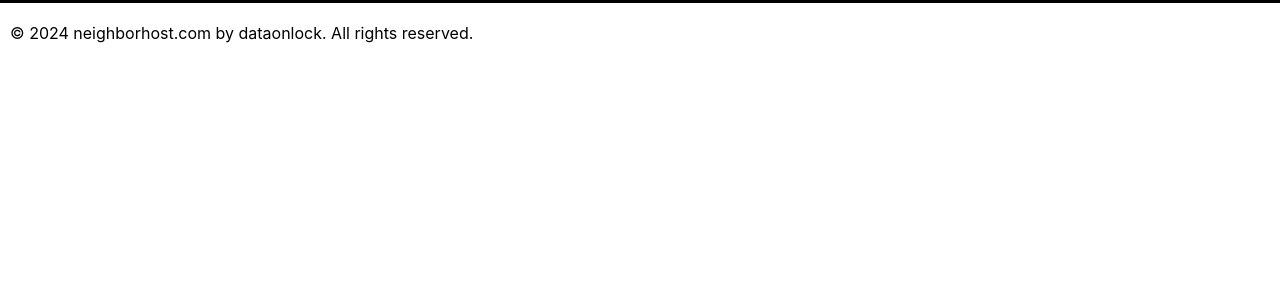
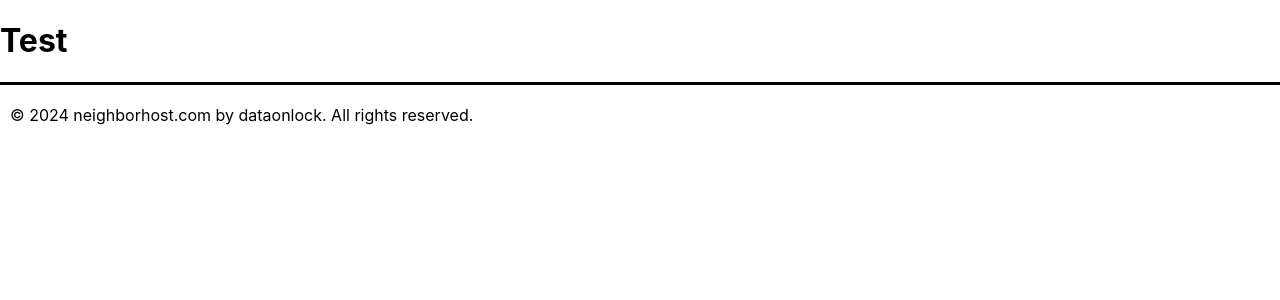
Before and after one commit to jamesdavidyu/neighborhost_front, a React (Create React App) app: page /verify_account in a window 1280 px wide. Shown: the top 300 px of the page. Built offline with nearby package versions, Linux system fonts and the light colour scheme.

Commit message:
started verify account page

```diff
--- a/src/App.js
+++ b/src/App.js
@@ -3,6 +3,7 @@ import { createContext, useState, useEffect } from 'react';
 import { BrowserRouter, Routes, Route } from 'react-router-dom';
 import Landing from './pages/landing/Landing';
 import Login from './pages/login/Login';
+import VerifyAccount from './pages/verify_account/VerifyAccount';
 import { BaseUrl } from './BaseUrl';
 
 export const LoginContext = createContext()
@@ -52,6 +53,7 @@ function App() {
       <BrowserRouter>
         <Routes>
           <Route path='/' element={<Landing />} />
+          <Route path='/verify_account' element={<VerifyAccount />} />
           <Route path="/login" element={<Login />} />
         </Routes>
       </BrowserRouter>
--- a/src/index.js
+++ b/src/index.js
@@ -1,6 +1,6 @@
 import React from 'react';
 import ReactDOM from 'react-dom/client';
-// import './index.css';
+import './index.css';
 import App from './App';
 import reportWebVitals from './reportWebVitals';
 
--- a/src/pages/login/Login.js
+++ b/src/pages/login/Login.js
@@ -4,7 +4,7 @@ import '../../index.css';
 import { BaseUrl } from '../../BaseUrl';
 import { LoginContext } from '../../App';
 
-function LoggedIn() {
+function Login() {
     const [loggedIn, setLoggedIn] = useContext(LoginContext);
     // this defines variables for json data from backend
     const [neighbors, setNeighbors] = useState();
@@ -62,4 +62,4 @@ function LoggedIn() {
     );
 };
 
-export default LoggedIn;
+export default Login;
--- /dev/null
+++ b/src/pages/verify_account/VerifyAccount.js
@@ -0,0 +1,7 @@
+import React from 'react'
+
+export default function VerifyAccount() {
+    return (
+        <h1>Test</h1>
+    );
+};
```
